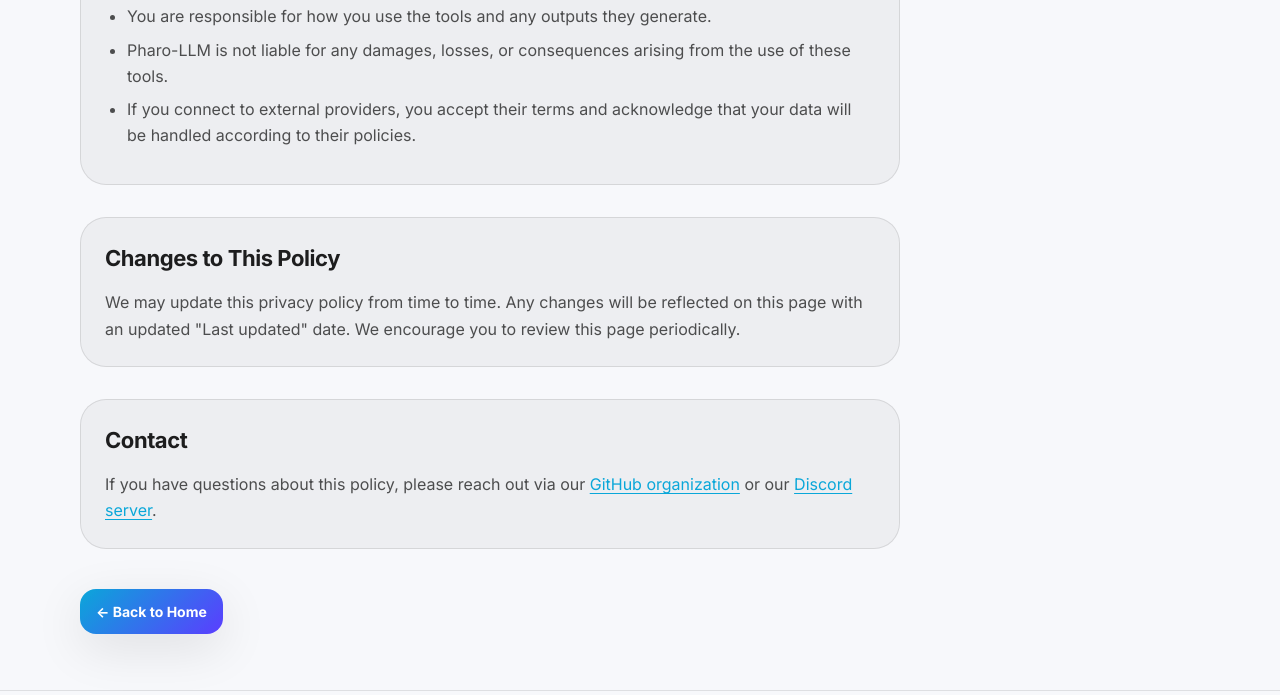
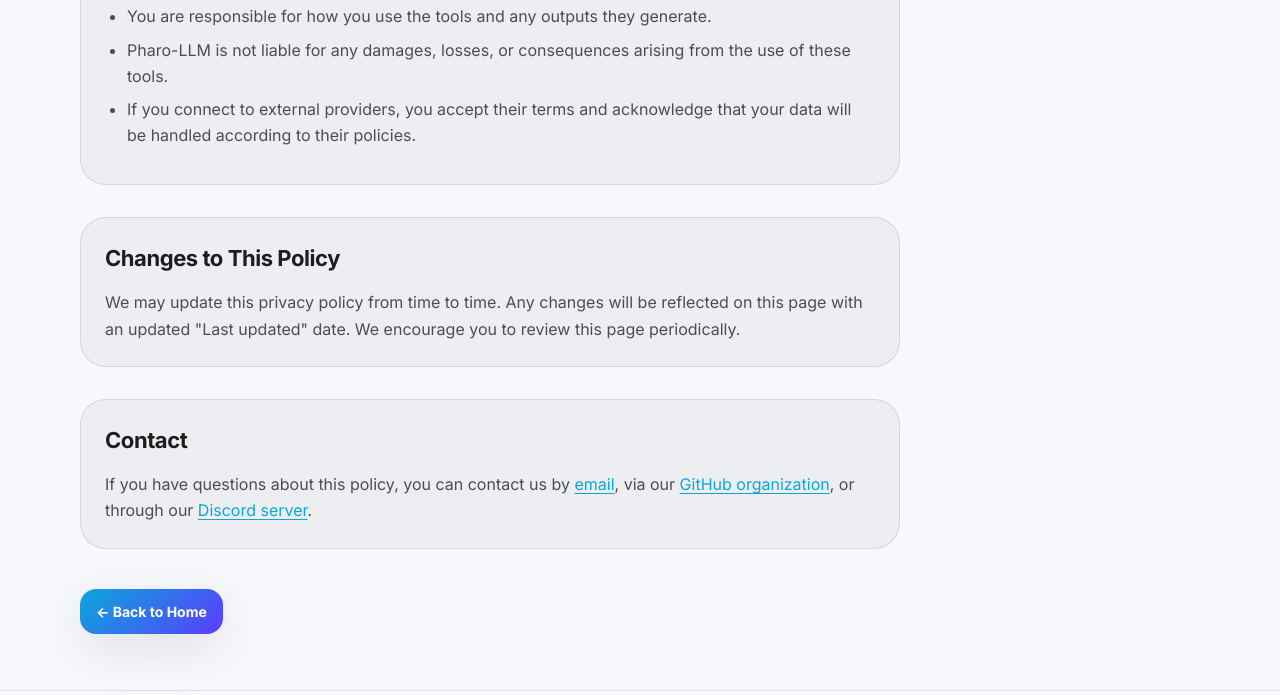
Before and after one commit to pharo-llm/pharo-llm.github.io, a plain HTML site: page privacy.html in a window 1280 px wide. Shown: the part 1920-2615 px from the top of the page. Drawn offline with Linux system fonts and the light colour scheme.

Commit message:
small  updates

```diff
--- a/privacy.html
+++ b/privacy.html
@@ -160,7 +160,7 @@
 
           <section class="privacy-section">
             <h2>Contact</h2>
-            <p>If you have questions about this policy, please reach out via our <a href="https://github.com/pharo-llm" target="_blank" rel="noopener noreferrer">GitHub organization</a> or our <a href="https://discord.gg/QewZMZa" target="_blank" rel="noopener noreferrer">Discord server</a>.</p>
+              <p>If you have questions about this policy, you can contact us by <a href="mailto:pharo-llm@pharo.org">email</a>, via our <a href="https://github.com/pharo-llm" target="_blank" rel="noopener noreferrer">GitHub organization</a>, or through our <a href="https://discord.gg/QewZMZa" target="_blank" rel="noopener noreferrer">Discord server</a>.</p>
           </section>
         </div>
 
```
